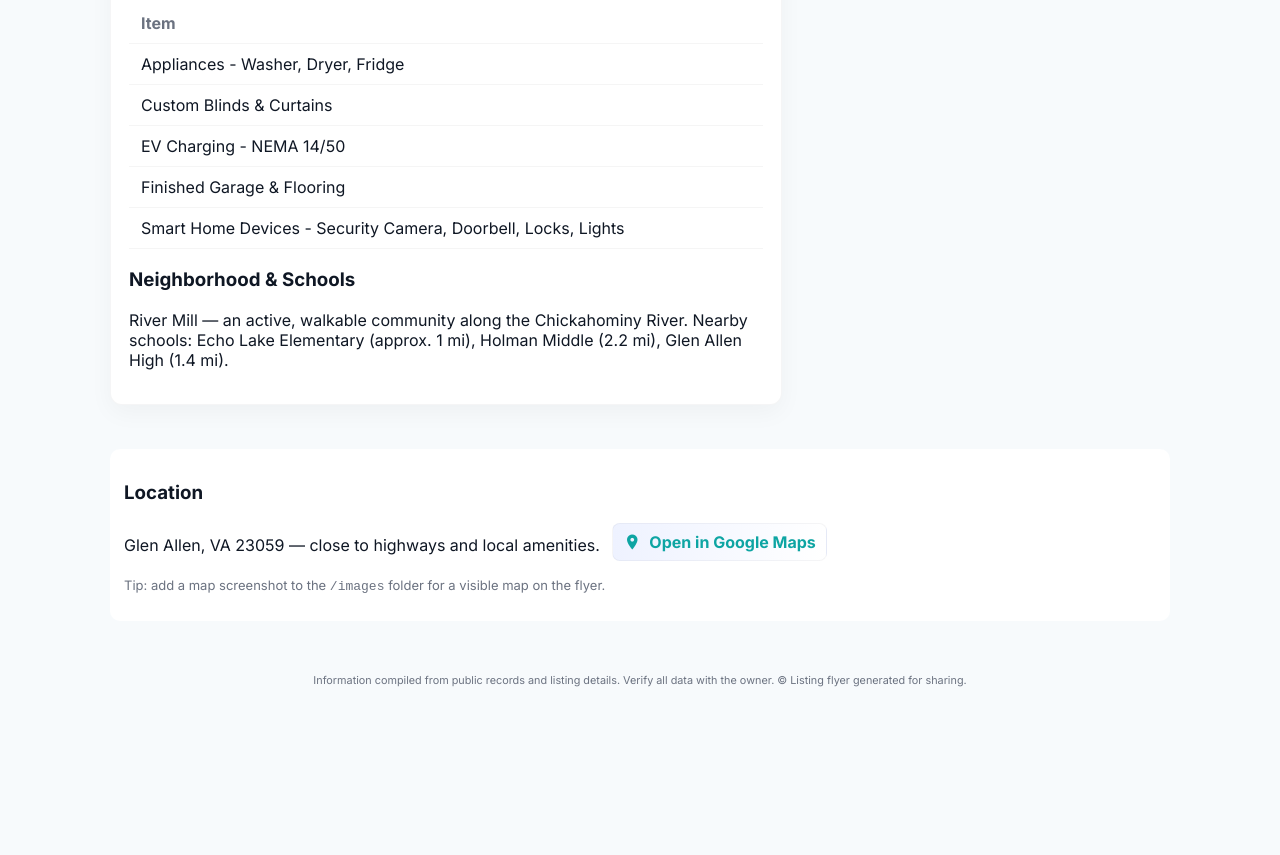
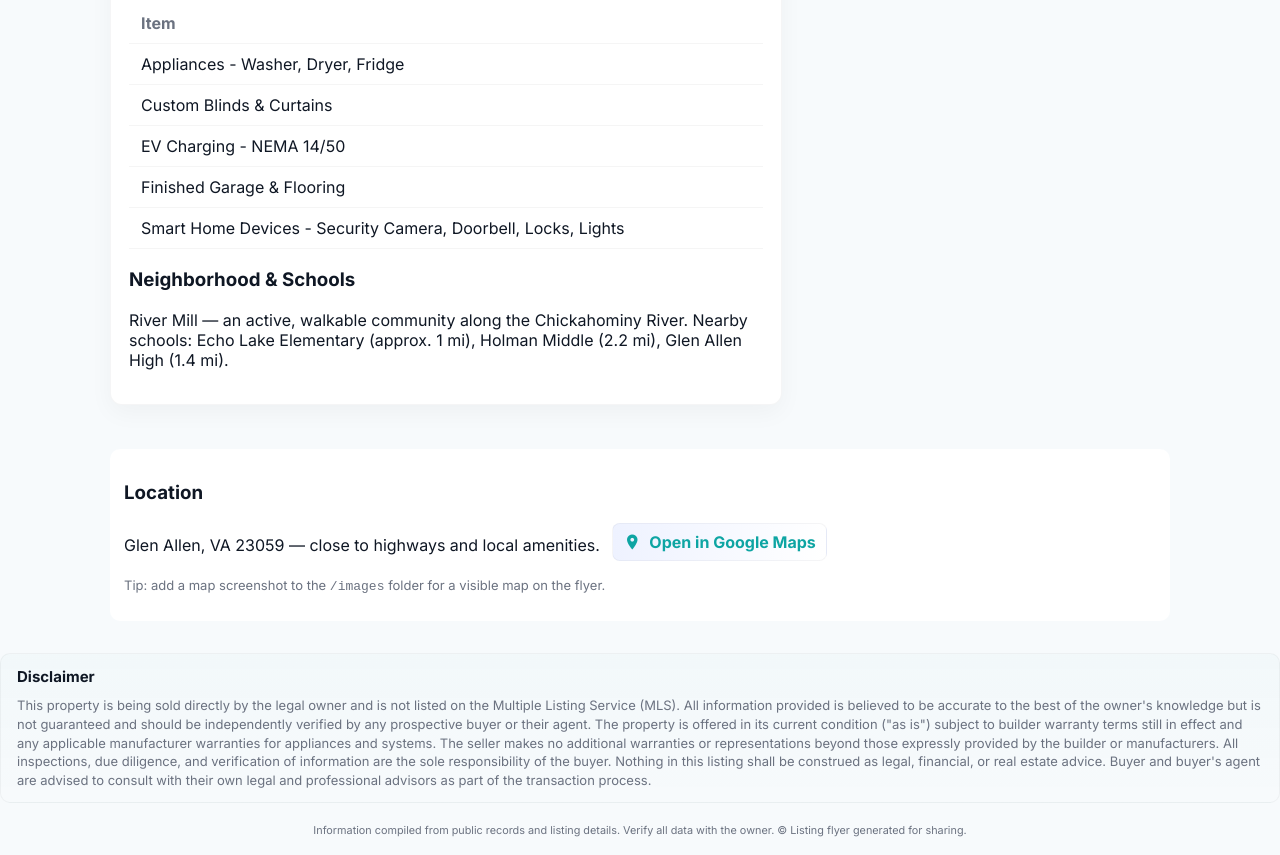
Before and after one commit to datanaman/listing, a plain HTML site: page index.html in a window 1280 px wide. Shown: the part 1759-2614 px from the top of the page. Before the commit the page ends 2464 px from the top, so only its background shows below. Drawn offline with Linux system fonts and the light colour scheme.

Commit message:
added disc

```diff
--- a/index.html
+++ b/index.html
@@ -161,6 +161,13 @@
     </section>
   </main>
 
+    <section class="disclaimer" role="note" aria-label="Listing disclaimer">
+      <h4>Disclaimer</h4>
+      <p>
+        This property is being sold directly by the legal owner and is not listed on the Multiple Listing Service (MLS). All information provided is believed to be accurate to the best of the owner&#39;s knowledge but is not guaranteed and should be independently verified by any prospective buyer or their agent. The property is offered in its current condition ("as is") subject to builder warranty terms still in effect and any applicable manufacturer warranties for appliances and systems. The seller makes no additional warranties or representations beyond those expressly provided by the builder or manufacturers. All inspections, due diligence, and verification of information are the sole responsibility of the buyer. Nothing in this listing shall be construed as legal, financial, or real estate advice. Buyer and buyer&#39;s agent are advised to consult with their own legal and professional advisors as part of the transaction process.
+      </p>
+    </section>
+
     <footer class="footer">
     <small>Information compiled from public records and listing details. Verify all data with the owner. © Listing flyer generated for sharing.</small>
   </footer>
--- a/styles.css
+++ b/styles.css
@@ -91,6 +91,11 @@ h1{font-size:30px;margin:0 0 6px;letter-spacing:-0.3px}
 .map-note{grid-column:1/-1;margin-top:16px;background:var(--card);padding:14px;border-radius:10px}
 .map-link{display:inline-flex;align-items:center;gap:8px;margin-left:8px;background:linear-gradient(90deg,#eef2ff,#fff);padding:8px 10px;border-radius:8px;border:1px solid rgba(15,23,36,0.04);color:var(--accent);text-decoration:none;font-weight:700}
 .map-link .material-icons{font-size:18px}
+
+/* Disclaimer styling */
+.disclaimer{grid-column:1/-1;margin-top:18px;background:linear-gradient(180deg,rgba(14,165,163,0.02),transparent);padding:12px 16px;border-radius:10px;border:1px solid rgba(2,6,23,0.04);color:var(--muted);font-size:13px;line-height:1.45}
+.disclaimer h4{margin:0 0 8px 0;color:var(--text);font-size:15px}
+.disclaimer p{margin:0}
 .footer{text-align:center;padding:18px;color:var(--muted);font-size:13px}
 
 /* WhatsApp variant */
```
